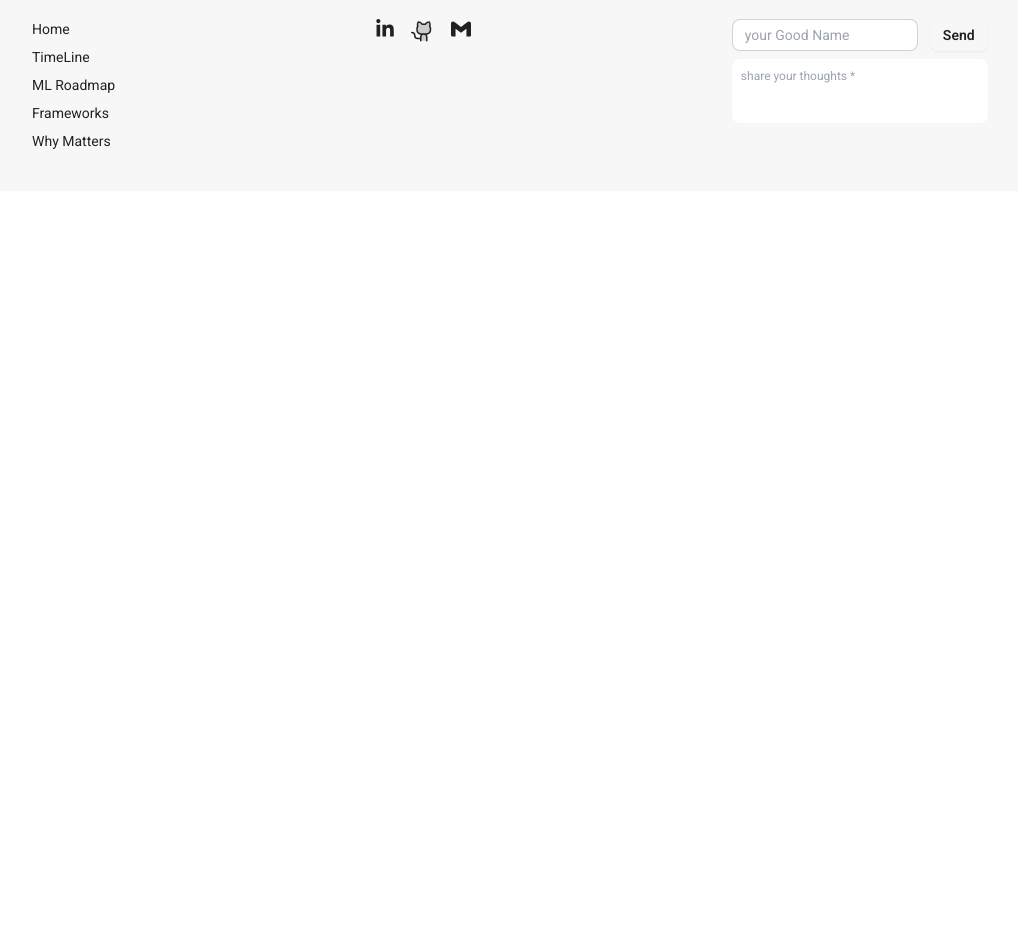
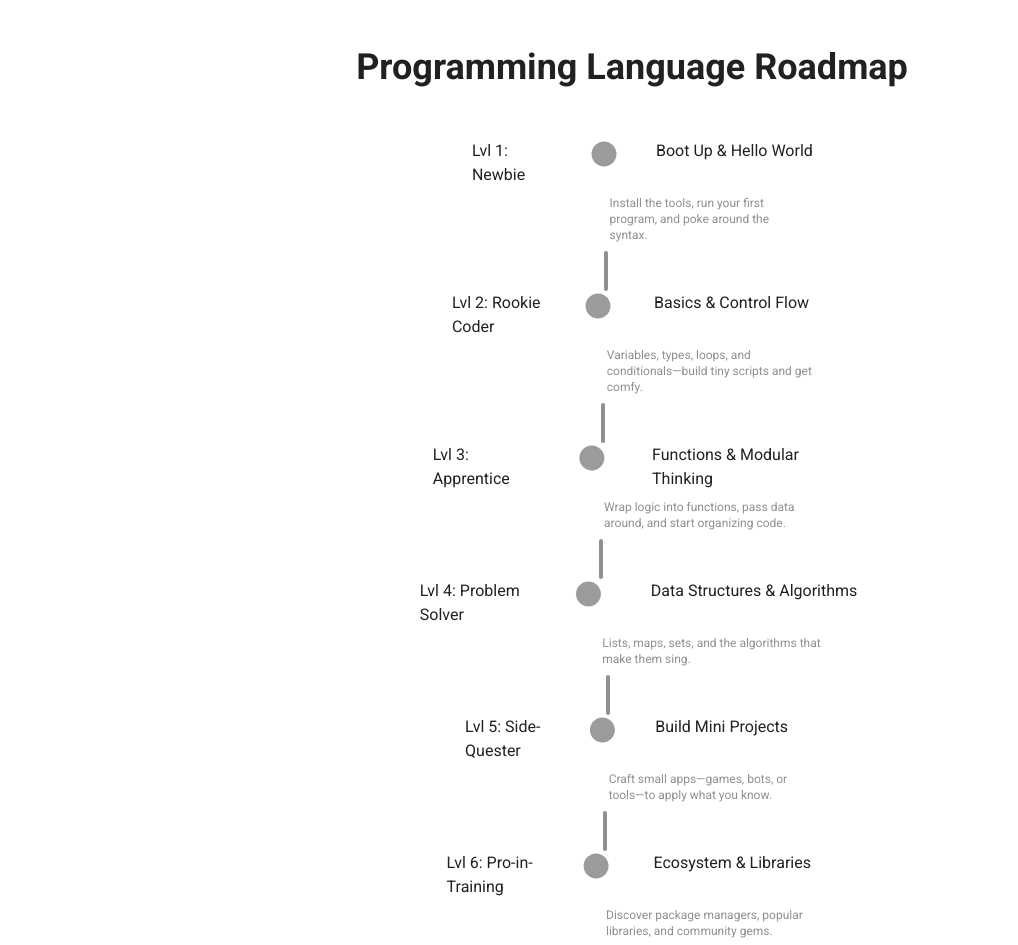
Before and after one commit to thealihamza04/CodeSphere, a React (Vite) app: page /programming-roadmap in a window 1280 px wide. Before the commit this address had no page. Shown: the part 81-1026 px from the top of the page, without its empty margins (8-1026 px from the left). Before the commit the page ends 800 px from the top, so only its background shows below. Built offline with nearby package versions, Linux system fonts and the light colour scheme; what tailwindcss-motion would draw is missing.

Commit message:
Add playful programming language roadmap page

```diff
--- a/src/App.jsx
+++ b/src/App.jsx
@@ -11,6 +11,7 @@ import Tool_Lib from "./Components/Tool_Lib";
 import Languages from "./Components/Languages";
 import TimeLine from "./Components/TimeLine.jsx";
 import MLRoadmap from "./Components/MLRoadmap.jsx";
+import ProgrammingRoadmap from "./Components/ProgrammingRoadmap.jsx";
 import VersionControl from "./Components/VersionControl";
 import Footer from "./Components/Footer.jsx";
 import { Toaster } from "react-hot-toast";
@@ -34,6 +35,10 @@ const Layout = () => {
         />
         <Route path='/TimeLine' element={<TimeLine />} />
         <Route path='/ml-roadmap' element={<MLRoadmap />} />
+        <Route
+          path='/programming-roadmap'
+          element={<ProgrammingRoadmap />}
+        />
         <Route
           path='/developer-essential-skills'
           element={<VersionControl />}
--- a/src/Components/Footer.jsx
+++ b/src/Components/Footer.jsx
@@ -58,6 +58,9 @@ const Footer = () => {
           </Link>
           <Link to={"/ml-roadmap"} className='link link-hover '>
             ML Roadmap
+          </Link>
+          <Link to={"/programming-roadmap"} className='link link-hover '>
+            Language Roadmap
           </Link>
           <Link to={"/Frameworks"} className='link link-hover '>
             Frameworks
--- /dev/null
+++ b/src/Components/ProgrammingRoadmap.jsx
@@ -0,0 +1,94 @@
+import languageRoadmap from "../Data/ProgrammingRoadmap.js";
+import { useEffect, useRef } from "react";
+import { useInView } from "motion/react";
+import TimeLineCard from "./cards/TimeLine/TimeLineCard.jsx";
+import Line from "./cards/TimeLine/Line.jsx";
+import useSEO from "./Hooks/useSEO";
+
+const ProgrammingRoadmap = () => {
+  const ref = useRef();
+  const isInView = useInView(ref, { once: true });
+
+  useSEO({
+    title: "Programming Language Roadmap | CodeSphere",
+    description:
+      "Playful journey from hello world to expert. Learn a programming language step by step.",
+    keywords:
+      "programming language roadmap, coding learning path, CodeSphere, thealihamza04",
+    canonical: "https://codes-sphere.vercel.app/programming-roadmap",
+    og: {
+      title: "Programming Language Roadmap | CodeSphere",
+      description:
+        "Playful journey from hello world to expert. Learn a programming language step by step.",
+      url: "https://codes-sphere.vercel.app/programming-roadmap",
+      type: "website",
+    },
+    twitter: {
+      card: "summary_large_image",
+      title: "Programming Language Roadmap | CodeSphere",
+      description:
+        "Playful journey from hello world to expert. Learn a programming language step by step.",
+    },
+    structuredData: {
+      "@context": "https://schema.org",
+      "@graph": [
+        {
+          "@type": "Article",
+          name: "Programming Language Roadmap",
+          url: "https://codes-sphere.vercel.app/programming-roadmap",
+        },
+        {
+          "@type": "BreadcrumbList",
+          itemListElement: [
+            {
+              "@type": "ListItem",
+              position: 1,
+              name: "Home",
+              item: "https://codes-sphere.vercel.app/",
+            },
+            {
+              "@type": "ListItem",
+              position: 2,
+              name: "Programming Language Roadmap",
+              item: "https://codes-sphere.vercel.app/programming-roadmap",
+            },
+          ],
+        },
+      ],
+    },
+  });
+
+  useEffect(() => {
+    window.scrollTo({ top: 0, behavior: "instant" });
+  }, []);
+
+  return (
+    <div className='min-h-screen px-12 py-20 overflow-x-hidden'>
+      <h1 className='text-4xl font-bold py-12 text-center'>Programming Language Roadmap</h1>
+      <div>
+        <ul className='flex flex-col justify-center items-center'>
+          {Object.entries(languageRoadmap).map(([topic, info], index) => (
+            <li
+              key={index}
+              className={`min-w-52 md:min-w-60 my-1 ${
+                isInView
+                  ? "motion-translate-x-in-[0%] motion-translate-y-in-[95%]"
+                  : ""
+              }`}
+              ref={ref}
+            >
+              <Line gap={info.gap} />
+              <TimeLineCard
+                released={info.released}
+                language={topic}
+                description={info.description}
+              />
+            </li>
+          ))}
+        </ul>
+      </div>
+    </div>
+  );
+};
+
+export default ProgrammingRoadmap;
--- /dev/null
+++ b/src/Data/ProgrammingRoadmap.js
@@ -0,0 +1,51 @@
+const languageRoadmap = {
+  "Boot Up & Hello World": {
+    released: "Lvl 1: Newbie",
+    description:
+      "Install the tools, run your first program, and poke around the syntax.",
+    gap: 0,
+  },
+  "Basics & Control Flow": {
+    released: "Lvl 2: Rookie Coder",
+    description:
+      "Variables, types, loops, and conditionals—build tiny scripts and get comfy.",
+    gap: 2,
+  },
+  "Functions & Modular Thinking": {
+    released: "Lvl 3: Apprentice",
+    description:
+      "Wrap logic into functions, pass data around, and start organizing code.",
+    gap: 2,
+  },
+  "Data Structures & Algorithms": {
+    released: "Lvl 4: Problem Solver",
+    description: "Lists, maps, sets, and the algorithms that make them sing.",
+    gap: 2,
+  },
+  "Build Mini Projects": {
+    released: "Lvl 5: Side-Quester",
+    description:
+      "Craft small apps—games, bots, or tools—to apply what you know.",
+    gap: 2,
+  },
+  "Ecosystem & Libraries": {
+    released: "Lvl 6: Pro-in-Training",
+    description:
+      "Discover package managers, popular libraries, and community gems.",
+    gap: 2,
+  },
+  "Patterns & Best Practices": {
+    released: "Lvl 7: Pro",
+    description:
+      "Learn paradigms, design patterns, and write clean, maintainable code.",
+    gap: 2,
+  },
+  "Performance, Testing & Sharing": {
+    released: "Lvl 8: Expert",
+    description:
+      "Profile and optimize, test like a champ, contribute to open source, and teach others.",
+    gap: 2,
+  },
+};
+
+export default languageRoadmap;
```
